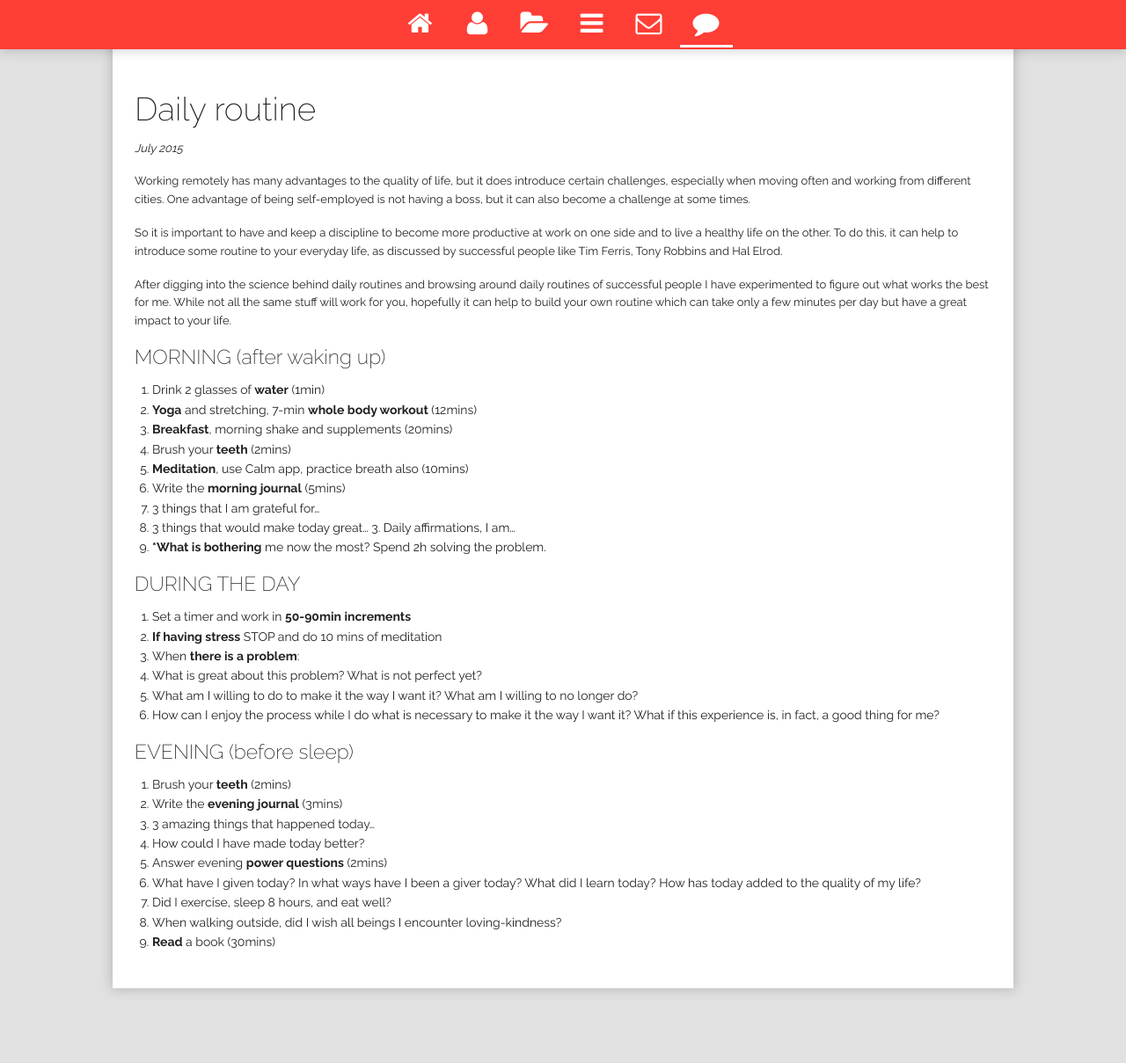
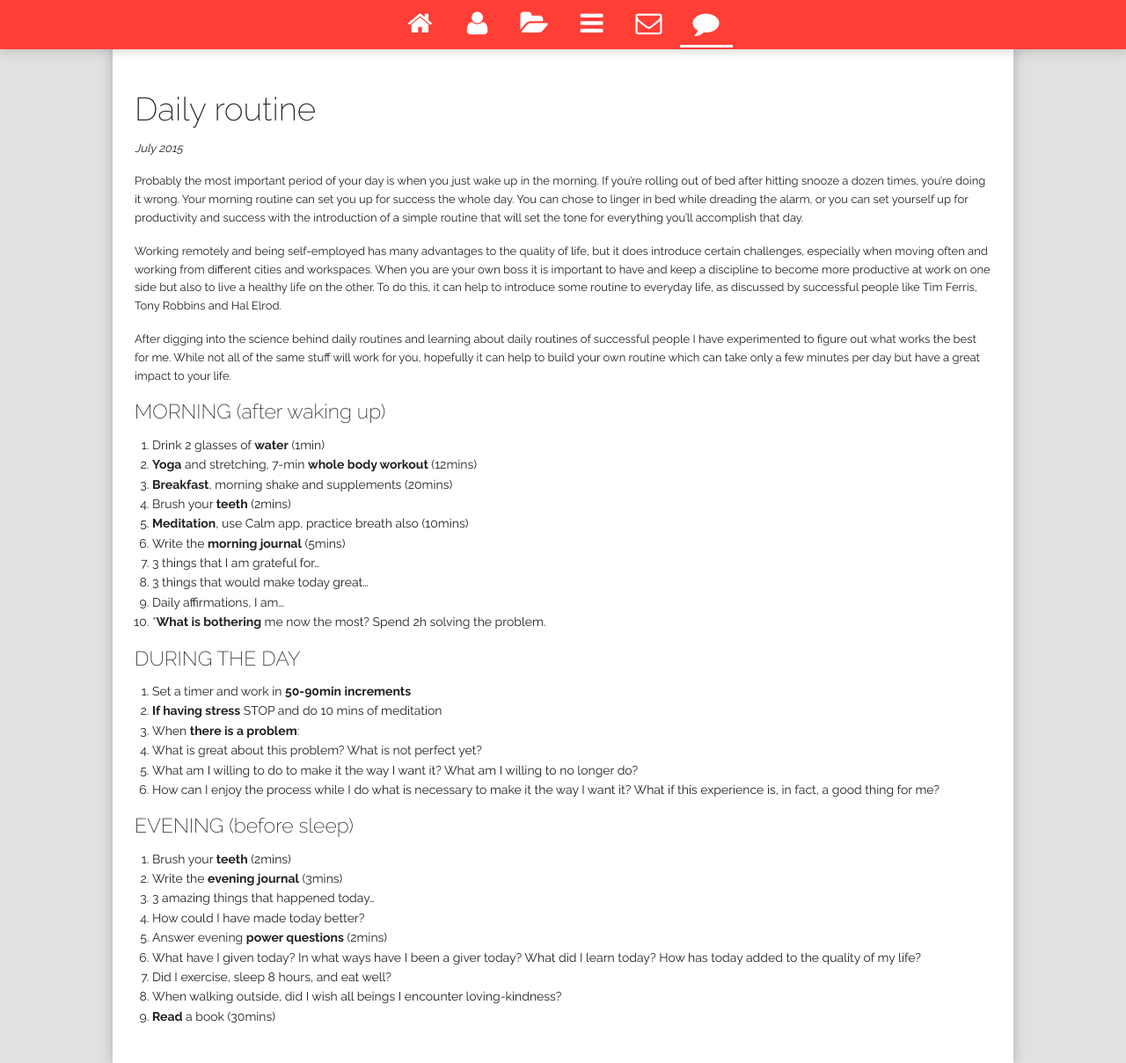
Before and after one commit to lipeno/lipeno.github.io, a Jekyll site: the page built from _posts/2015-07-20-daily-routine.md, in a window 1280 px wide and 1209 px high. Shown: the whole window at 88% size. Built offline with Jekyll 4.4.1, drawn with Linux system fonts in a browser that asks for light colours; nearby versions of some CDN libraries; library files that are not in the unit come from our copies; Markdown is read by kramdown in place of the engine named in the settings.

Commit message:
Update post

```diff
--- a/_posts/2015-07-20-daily-routine.md
+++ b/_posts/2015-07-20-daily-routine.md
@@ -4,12 +4,14 @@ title:  "Daily routine"
 date:   2015-07-20 10:34:47
 ---
 
-Working remotely has many advantages to the quality of life, but it does introduce certain challenges, especially when moving often and working from different cities. One advantage of being self-employed is not having a boss, but it can also become a challenge at some times.
+Probably the most important period of your day is when you just wake up in the morning. If you’re rolling out of bed after hitting snooze a dozen times, you’re doing it wrong.
+Your morning routine can set you up for success the whole day. You can chose to linger in bed while dreading the alarm, or you can set yourself up for productivity and success with the introduction of a simple routine that will set the tone for everything you’ll accomplish that day.
 
-So it is important to have and keep a discipline to become more productive at work on one side and to live a healthy life on the other.
-To do this, it can help to introduce some routine to your everyday life, as discussed by successful people like Tim Ferris, Tony Robbins and Hal Elrod.
+Working remotely and being self-employed has many advantages to the quality of life, but it does introduce certain challenges, especially when moving often and working from different cities and workspaces.
+When you are your own boss it is important to have and keep a discipline to become more productive at work on one side but also to live a healthy life on the other.
+To do this, it can help to introduce some routine to everyday life, as discussed by successful people like Tim Ferris, Tony Robbins and Hal Elrod.
 
-After digging into the science behind daily routines and browsing around daily routines of successful people I have experimented to figure out what works the best for me. While not all the same stuff will work for you, hopefully it can help to build your own routine which can take only a few minutes per day but have a great impact to your life.
+After digging into the science behind daily routines and learning about daily routines of successful people I have experimented to figure out what works the best for me. While not all of the same stuff will work for you, hopefully it can help to build your own routine which can take only a few minutes per day but have a great impact to your life.
 
 #### MORNING (after waking up)
 1.	 Drink 2 glasses of **water** (1min)
@@ -20,8 +22,8 @@ After digging into the science behind daily routines and browsing around daily r
 6.	 Write the **morning journal** (5mins)
   1. 3 things that I am grateful for…
   2. 3 things that would make today great…
-	3. Daily affirmations, I am…
-7.	 **\*What is bothering** me now the most? Spend 2h solving the problem.
+  3. Daily affirmations, I am…
+7.	 \***What is bothering** me now the most? Spend 2h solving the problem.
 
 #### DURING THE DAY
 1.	 Set a timer and work in **50-90min increments**
```
